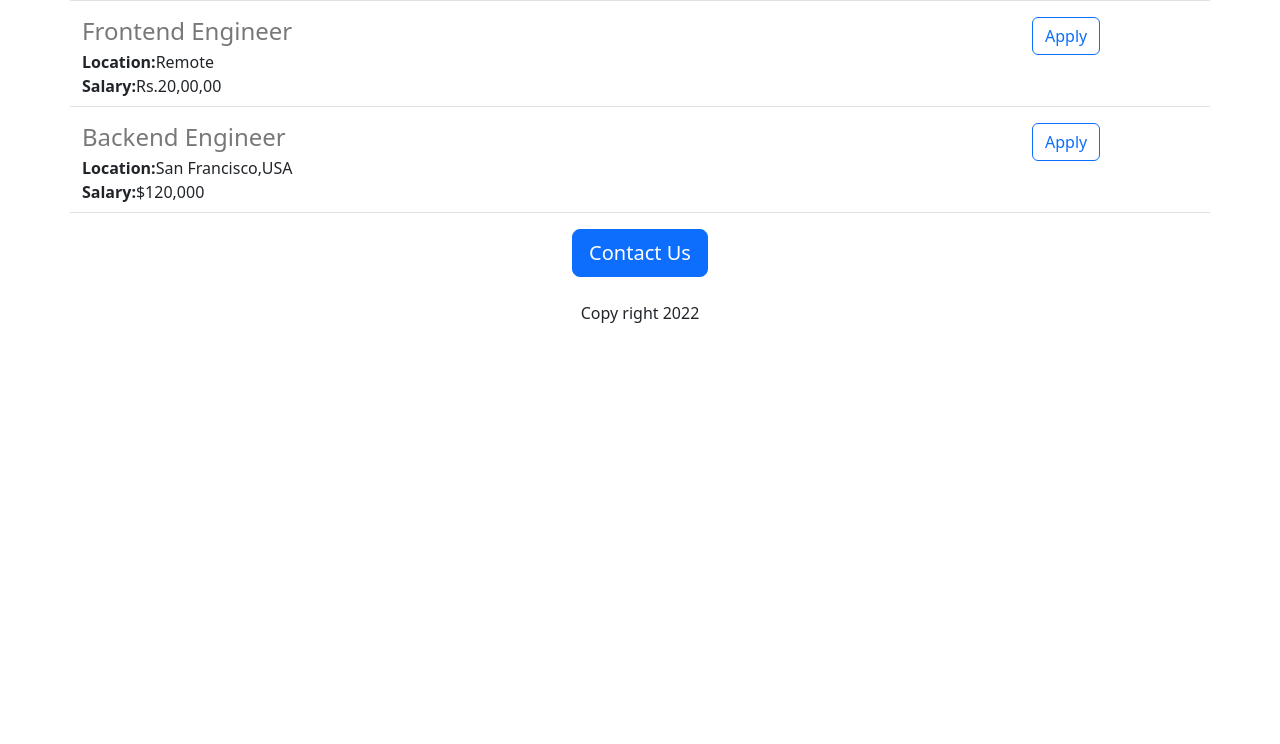
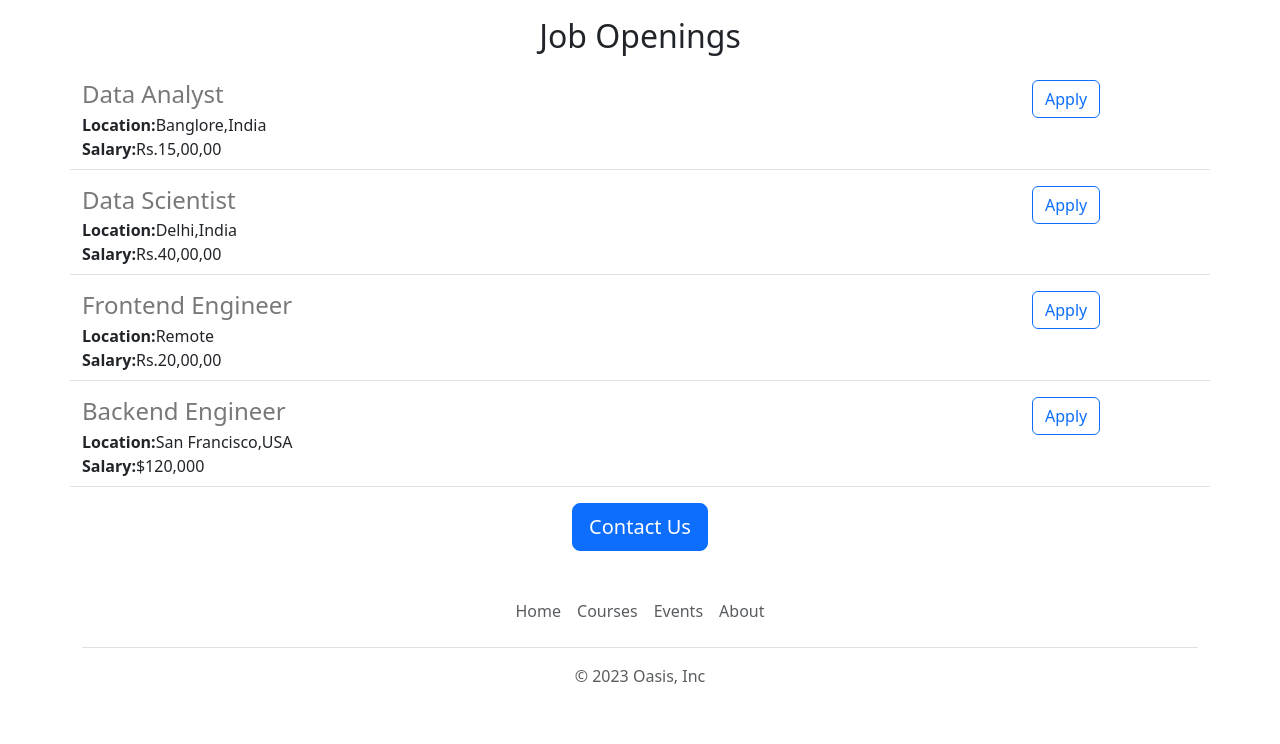
Before and after one commit to madhav12101758/careers-website-v2, a Flask app: page / in a window 1280 px wide. Shown: the part 863-1607 px from the top of the page. Before the commit the page ends 1186 px from the top, so only its background shows below. Run offline with Flask 3, Linux system fonts and the light colour scheme.

Commit message:
extra nav foot link actives

```diff
--- /dev/null
+++ b/templates/footer.html
@@ -0,0 +1,14 @@
+<div class="b-example-divider"></div>
+
+<div class="container">
+  <footer class="py-3 my-4">
+    <ul class="nav justify-content-center border-bottom pb-3 mb-3">
+      <li class="nav-item"><a target="_blank" href="https://www.jovian.ai" class="nav-link px-2 text-body-secondary">Home</a></li>
+      <li class="nav-item"><a  target="_blank" href="https://www.jovian.ai/learn" class="nav-link px-2 text-body-secondary">Courses</a></li>
+      <li class="nav-item"><a target="_blank" href="https://www.jovian.ai/events" class="nav-link px-2 text-body-secondary">Events</a></li>
+
+      <li class="nav-item"><a target="_blank" href="https://www.jovian.ai/about" class="nav-link px-2 text-body-secondary">About</a></li>
+    </ul>
+    <p class="text-center text-body-secondary">&copy; 2023 Oasis, Inc</p>
+  </footer>
+</div>
--- a/templates/home.html
+++ b/templates/home.html
@@ -11,16 +11,26 @@
         height: 320px;
         object-fit: cover;
         width:100%;
+        margin-bottom:16px;
       }
 
     </style>
   </head>
   <body>
+    {% include 'nav.html' %}
+    <img id="banner" class='img-fluid' src='https://madhav-careers-website--madhavar844.repl.co/static/banner.jpg'>
     <div class='container'>
     <h1 class='text-center mt-2 mb-4'> {{ company_name }} CAREERS</h1>
-    <img id="banner" class='img-fluid' src='https://madhav-careers-website--madhavar844.repl.co/static/banner.jpg'>
+
     <h2 class='text-center mt-2 mb-4'>About Oasis</h2>
+      <div class='row' style="margin-bottom:16px;">
+        <div class='col-md-6'>
     <p class='text-center lead'>Lorem ipsum dolor sit amet, consectetur adipiscing elit, sed do eiusmod tempor incididunt ut labore et dolore magna aliqua. Ut enim ad minim veniam, quis nostrud exercitation ullamco laboris nisi ut aliquip ex ea commodo consequat. Duis aute irure dolor in reprehenderit in voluptate velit esse cillum dolore eu fugiat nulla pariatur. Excepteur sint occaecat cupidatat non proident, sunt in culpa qui officia deserunt mollit anim id est laborum.</p>
+        </div>
+        <div class='d-none d-md-block col-6' style="margin-bottom:10px;">
+          <img src='/static/side.jpg' style="height:320px; border-radius:5px;">
+        </div>
+      </div>
     <h2 class='text-center mt-2 mb-4'>Job Openings</h2>
     <p >
       {% for job in jobs %}
@@ -28,9 +38,9 @@
       {% endfor %}
     </p>
     <div class='text-center'>
-    <button class='btn btn-primary btn-lg'>Contact Us</button>
-      <p class='mt-4'>Copy right 2022</p>
+    <a href="mailto:hello@jovean.ai?subject=Question%20about%20job%20openings&body=My%20Name%20%3A%20%3CYour%20name%20here%3E%0D%0AMY%20Question%3A%3CQuestion%20here%3E" class='btn btn-primary btn-lg'>Contact Us</a>
     </div>
     </div>
+    {% include 'footer.html' %}
   </body>
 </html>
--- a/templates/jobitems.html
+++ b/templates/jobitems.html
@@ -15,6 +15,6 @@
     {% endif %}
    </div>
    <div class='col-2'>
-   <button type="button" class="btn btn-outline-primary">Apply</button>
+   <a  href="mailto:hello@jovean.ai?subject=Apply%20for%20 {{job['title']}}&body=My%20Name%20%3A%20%3CYour%20name%20here%3E%0D%0AMY%20Resume%20link%20%3A%20%3CResume%20link%3E%0D%0AMy%20Linkidin%20link%3A%20%3Clinkidin%20link%3E" type="button" class="btn btn-outline-primary">Apply</a>
    </div>
   </div>
--- /dev/null
+++ b/templates/nav.html
@@ -0,0 +1,9 @@
+<nav class="navbar bg-body-tertiary shadow-sm fixed-top bg-white">
+  <div class="container-fluid">
+    <a class="navbar-brand" href="#">
+      <img src="/static/logo.svg" alt="Logo" width="30" height="24" class="d-inline-block align-text-top">
+      Oasis
+    </a>
+  </div>
+</nav>
+<div style="height:56px;"></div>
```
Also changed, not shown: static/logo.svg (added), 1 other file.
